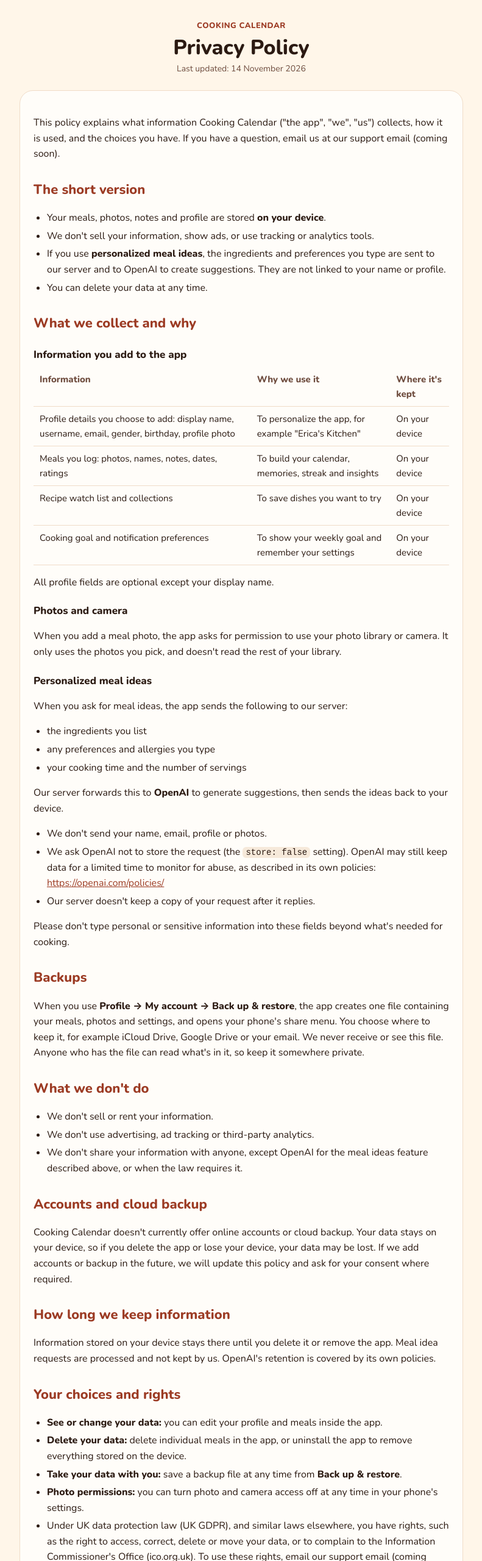
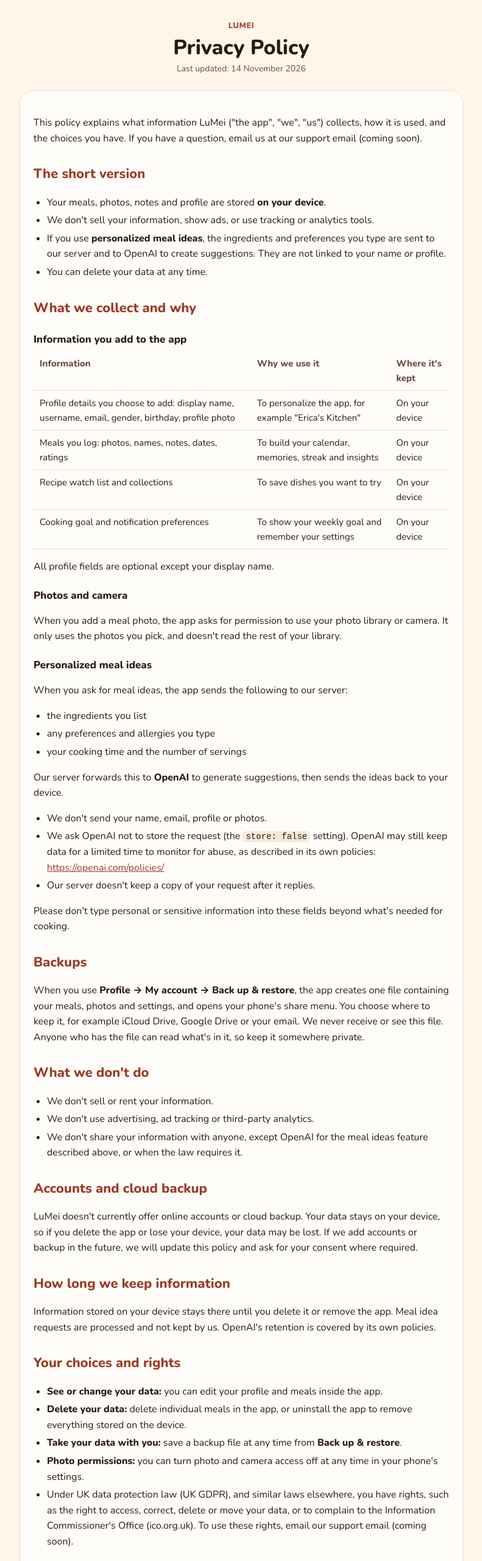
Before and after one commit to EdwardLee0910/cooking-calendar-legal, a plain HTML site: page privacy.html in a window 1280 px wide. Shown: the top 2560 px of the page at 61% size, without its empty margins (244-1035 px from the left). Drawn offline with nearby package versions, Linux system fonts and the light colour scheme.

Commit message:
Rename the app to LuMei

```diff
--- a/privacy.html
+++ b/privacy.html
@@ -3,7 +3,7 @@
 <head>
 <meta charset="utf-8">
 <meta name="viewport" content="width=device-width, initial-scale=1">
-<title>Privacy Policy · Cooking Calendar</title>
+<title>Privacy Policy · LuMei</title>
 <link rel="preconnect" href="https://fonts.googleapis.com">
 <link href="https://fonts.googleapis.com/css2?family=Nunito:wght@400;600;800&display=swap" rel="stylesheet">
 <style>
@@ -37,9 +37,9 @@ nav a { margin:0 10px; }
 </head>
 <body>
 <div class="wrap">
-<header><div class="app">Cooking Calendar</div><h1>Privacy Policy</h1><div class="updated">Last updated: 14 November 2026</div></header>
+<header><div class="app">LuMei</div><h1>Privacy Policy</h1><div class="updated">Last updated: 14 November 2026</div></header>
 <main>
-<p>This policy explains what information Cooking Calendar ("the app", "we", "us") collects, how it is used, and the choices you have. If you have a question, email us at our support email (coming soon).</p>
+<p>This policy explains what information LuMei ("the app", "we", "us") collects, how it is used, and the choices you have. If you have a question, email us at our support email (coming soon).</p>
 <h2>The short version</h2>
 <ul><li>Your meals, photos, notes and profile are stored <strong>on your device</strong>.</li><li>We don't sell your information, show ads, or use tracking or analytics tools.</li><li>If you use <strong>personalized meal ideas</strong>, the ingredients and preferences you type are sent to our server and to OpenAI to create suggestions. They are not linked to your name or profile.</li><li>You can delete your data at any time.</li></ul>
 <h2>What we collect and why</h2>
@@ -59,21 +59,21 @@ nav a { margin:0 10px; }
 <h2>What we don't do</h2>
 <ul><li>We don't sell or rent your information.</li><li>We don't use advertising, ad tracking or third-party analytics.</li><li>We don't share your information with anyone, except OpenAI for the meal ideas feature described above, or when the law requires it.</li></ul>
 <h2>Accounts and cloud backup</h2>
-<p>Cooking Calendar doesn't currently offer online accounts or cloud backup. Your data stays on your device, so if you delete the app or lose your device, your data may be lost. If we add accounts or backup in the future, we will update this policy and ask for your consent where required.</p>
+<p>LuMei doesn't currently offer online accounts or cloud backup. Your data stays on your device, so if you delete the app or lose your device, your data may be lost. If we add accounts or backup in the future, we will update this policy and ask for your consent where required.</p>
 <h2>How long we keep information</h2>
 <p>Information stored on your device stays there until you delete it or remove the app. Meal idea requests are processed and not kept by us. OpenAI's retention is covered by its own policies.</p>
 <h2>Your choices and rights</h2>
 <ul><li><strong>See or change your data:</strong> you can edit your profile and meals inside the app.</li><li><strong>Delete your data:</strong> delete individual meals in the app, or uninstall the app to remove everything stored on the device.</li><li><strong>Take your data with you:</strong> save a backup file at any time from <strong>Back up &amp; restore</strong>.</li><li><strong>Photo permissions:</strong> you can turn photo and camera access off at any time in your phone's settings.</li><li>Under UK data protection law (UK GDPR), and similar laws elsewhere, you have rights, such as the right to access, correct, delete or move your data, or to complain to the Information Commissioner's Office (ico.org.uk). To use these rights, email our support email (coming soon).</li></ul>
 <h2>Children</h2>
-<p>Cooking Calendar is not directed at children under 13. We don't knowingly collect information from children. If you believe a child has used the meal ideas feature, contact us and we will help.</p>
+<p>LuMei is not directed at children under 13. We don't knowingly collect information from children. If you believe a child has used the meal ideas feature, contact us and we will help.</p>
 <h2>Security</h2>
 <p>Your data stays on your device and is protected by your device's own security. Meal idea requests are sent over an encrypted connection (HTTPS). No method is 100% secure, but we take reasonable steps to protect your information.</p>
 <h2>Changes to this policy</h2>
 <p>If we change this policy, we will update the date at the top and, for important changes, tell you in the app.</p>
 <h2>Who is responsible for your information</h2>
-<p>Cooking Calendar is made by Edward Lee, an individual developer based in the United Kingdom, who is responsible for your information under data protection law.</p>
+<p>LuMei is made by Edward Lee, an individual developer based in the United Kingdom, who is responsible for your information under data protection law.</p>
 <h2>Contact</h2>
-<p>Cooking Calendar<br>our support email (coming soon)</p>
+<p>LuMei<br>our support email (coming soon)</p>
 </main>
 <nav><a href="./">Home</a><a href="privacy.html">Privacy Policy</a><a href="terms.html">Terms of Use</a></nav>
 </div>
```
Also changed, not shown: index.html (+3 -3 lines), terms.html (+4 -4 lines).
